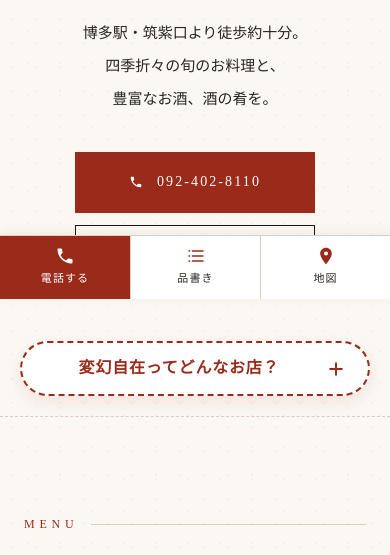
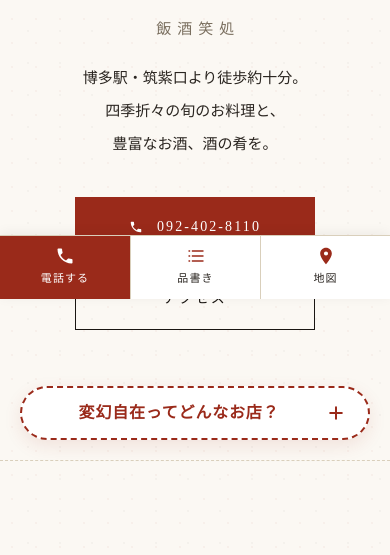
Before and after one commit to ryuichi1124/hengenjizai, a plain HTML site: page index.html in a window 390 px wide. Shown: the part 545-1100 px from the top of the page. Drawn offline with Linux system fonts and the light colour scheme; a web font is replaced by a local one.

Commit message:
feat: hero h1「変幻自在」直下に「飯酒笑処」サブキャッチ追加（習字フォント）
- hero-content の h1 と lead の間に <p class="hero-shopkind font-shodo">飯酒笑処</p>
- font-shodo (Yuji Mai) + letter-spacing .45em で控えめながら存在感ある配置
- hero-fade アニメーション (delay 1.7s) に乗せて他要素と段階的に出現
- SPでも適切なスケール（font-size 15px / letter-spacing .4em）
- footerと連動し、店のサブコンセプトを全面で表現
- CSS バージョン v=20260519p

Co-Authored-By: Claude Opus 4.7 (1M context) <noreply@anthropic.com>

```diff
--- a/assets/style.css
+++ b/assets/style.css
@@ -62,6 +62,26 @@ header .logo-text.font-shodo{font-weight:400;letter-spacing:.14em}
   letter-spacing:.35em;
   opacity:.7;
   margin:8px 0 6px;
+}
+.hero-shopkind{
+  font-family:var(--font-shodo);
+  font-size:clamp(15px, 3.6vw, 20px);
+  letter-spacing:.45em;
+  color:var(--c-mute);
+  margin:-4px 0 22px;
+  text-indent:.45em;
+  opacity:.85;
+  animation:hero-fade 1.2s cubic-bezier(.2,.7,.3,1) forwards;
+  animation-delay:1.7s;
+  opacity:0;
+}
+.hero-shopkind{opacity:0}
+@media(max-width:720px){
+  .hero-shopkind{
+    font-size:15px;
+    letter-spacing:.4em;
+    margin:-2px 0 18px;
+  }
 }
 *{box-sizing:border-box;margin:0;padding:0}
 html{scroll-behavior:smooth}
--- a/index.html
+++ b/index.html
@@ -55,7 +55,7 @@
 <link rel="preconnect" href="https://fonts.googleapis.com">
 <link rel="preconnect" href="https://fonts.gstatic.com" crossorigin>
 <link rel="stylesheet" href="https://fonts.googleapis.com/css2?family=Klee+One:wght@400;600&family=Yuji+Mai&display=swap">
-<link rel="stylesheet" href="/assets/style.css?v=20260519o">
+<link rel="stylesheet" href="/assets/style.css?v=20260519p">
 
 <script type="application/ld+json">
 {
@@ -270,6 +270,7 @@ if(sessionStorage.getItem('hjz_loaded')){document.documentElement.classList.add(
   <div class="hero-content">
     <div class="sub">HAKATA · CHIKUSHIGUCHI</div>
     <h1 class="font-shodo">変幻自在</h1>
+    <p class="hero-shopkind font-shodo" aria-label="飯酒笑処">飯酒笑処</p>
     <p class="lead">
       博多駅・筑紫口より徒歩約十分。<br>
       四季折々の旬のお料理と、<br>
```
Also changed, not shown: access/index.html (+1 -1 lines), faq/index.html (+1 -1 lines), menu/index.html (+1 -1 lines), sitemap/index.html (+1 -1 lines), voice/index.html (+1 -1 lines).
